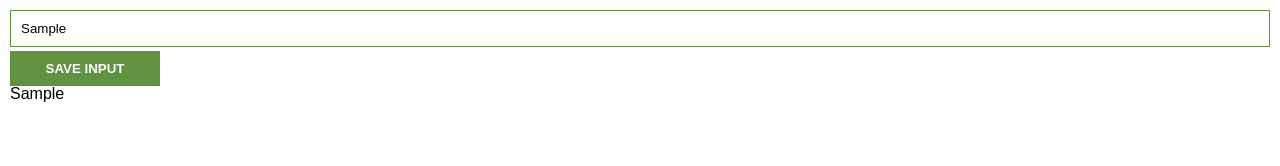
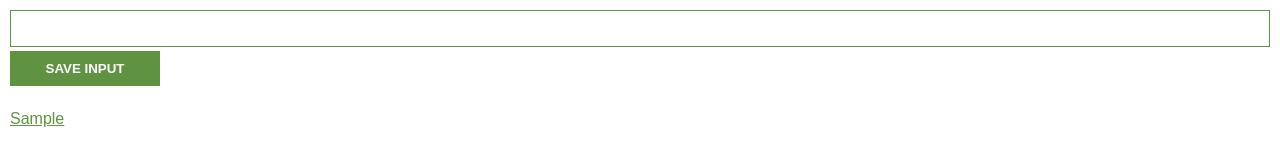
Before and after one commit to Bugs23/Lead-Tracker-Extension, a website built with Vite: page index.html in a window 1280 px wide. Both pictures are taken after typing "Sample" into the empty fields and a click on the button "SAVE INPUT". Built offline with nearby package versions, Linux system fonts and the light colour scheme.

Commit message:
Update listItems to template strings and style list items

```diff
--- a/src/main.js
+++ b/src/main.js
@@ -9,6 +9,7 @@ let myLeads = [];
 // the value from the input field is added to the array and the list is re-rendered
 inputBtn.addEventListener("click", function () {
   myLeads.push(inputEl.value);
+  inputEl.value = ""; // Clear the input field after adding the lead
   renderLeads();
 });
 
@@ -19,7 +20,9 @@ function renderLeads() {
 
   // Loop through the myLeads array and create a list item for each lead
   for (let i = 0; i < myLeads.length; i++) {
-    listItems += "<li>" + myLeads[i] + "</li>";
+    listItems += `<li>
+        <a href='${myLeads[i]}' target='_blank'>${myLeads[i]}</a>
+      </li>`;
   }
 
   // Add the list items to the ul element
--- a/src/style.css
+++ b/src/style.css
@@ -157,3 +157,15 @@ button {
   padding: 10px 20px;
   font-weight: bold;
 }
+
+ul {
+  margin-top: 20px;
+}
+
+li {
+  padding: 5px 0;
+}
+
+a {
+  color: #5f9341;
+}
```
